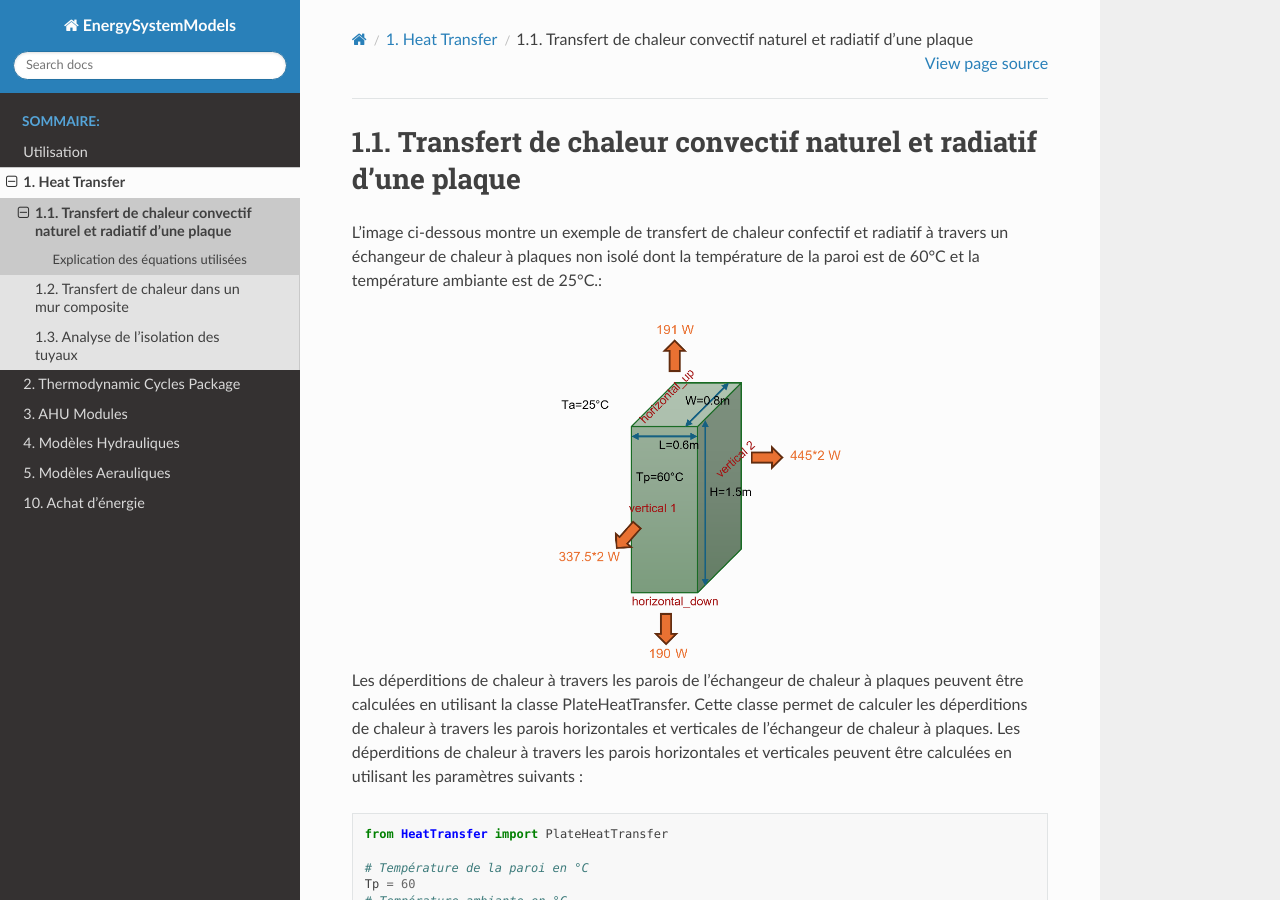
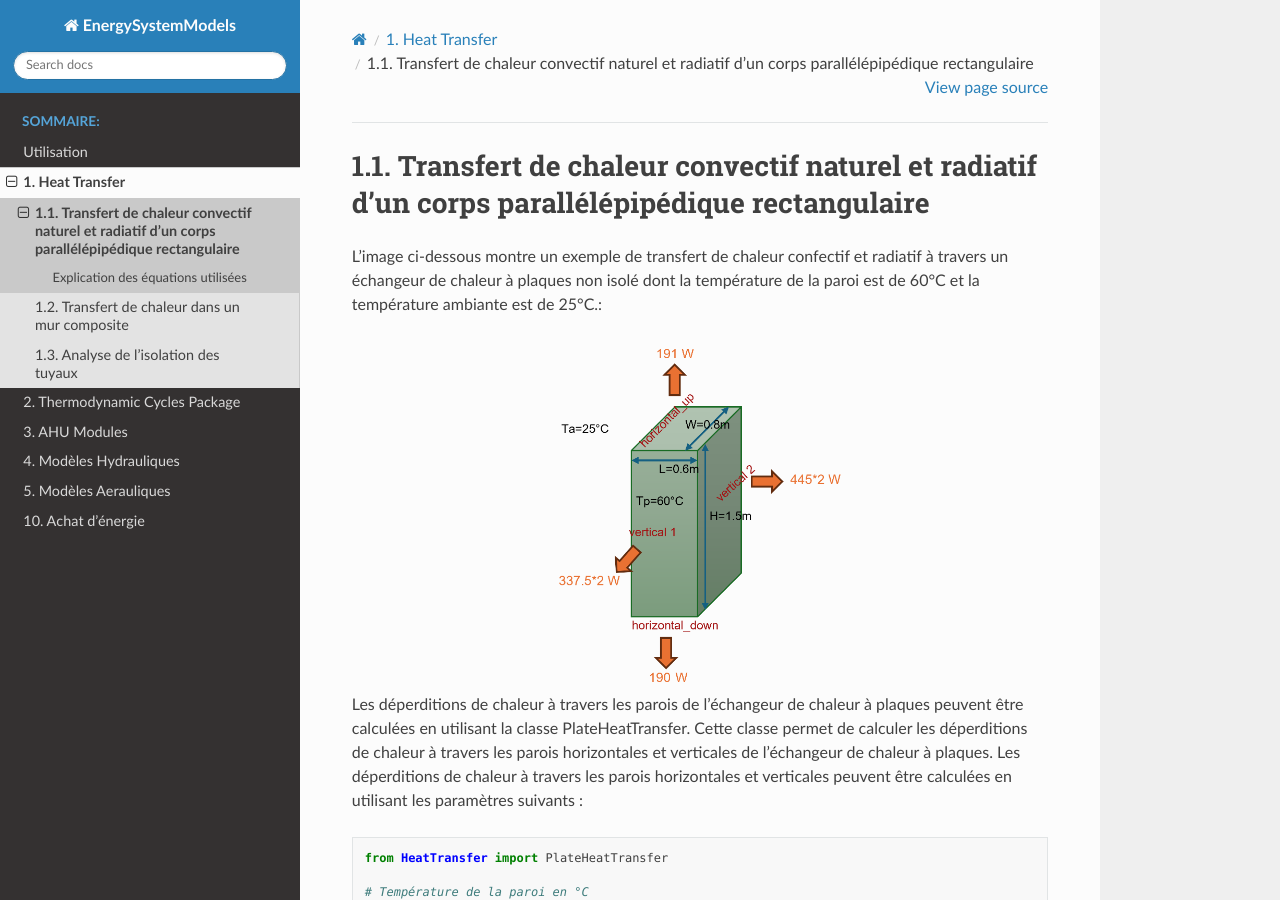
Before and after one commit to ZoheirHADID/EnergySystemModels-fr, a Sphinx documentation site: the page built from docs/source/001-heat_transfer/transfert_chaleur.rst, in a window 1280 px wide and 900 px high. Built offline with Sphinx 7.4.7 and the Read the Docs theme 3.1.0, drawn with Linux system fonts in a browser that asks for light colours; pages that are not in the unit, such as notebooks, are missing from menus.

Commit message:
Transfert de chaleur convectif naturel et radiatif d'un corps parallélépipédique rectangulaire

```diff
--- a/docs/source/001-heat_transfer/transfert_chaleur.rst
+++ b/docs/source/001-heat_transfer/transfert_chaleur.rst
@@ -1,5 +1,5 @@
-1.1. Transfert de chaleur convectif naturel et radiatif d'une plaque
-====================================================================
+1.1. Transfert de chaleur convectif naturel et radiatif d'un corps parallélépipédique rectangulaire
+===================================================================================================
 
 
 L'image ci-dessous montre un exemple de transfert de chaleur confectif et radiatif à travers un échangeur de chaleur à plaques non isolé dont la température de la paroi est de 60°C et la température ambiante est de 25°C.:
```
